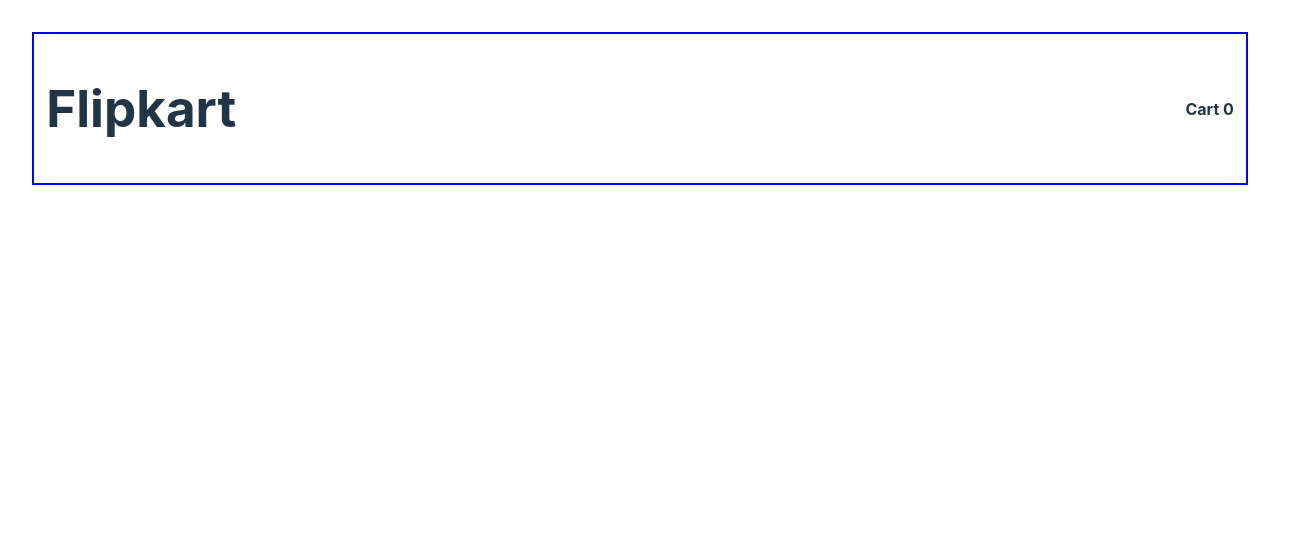
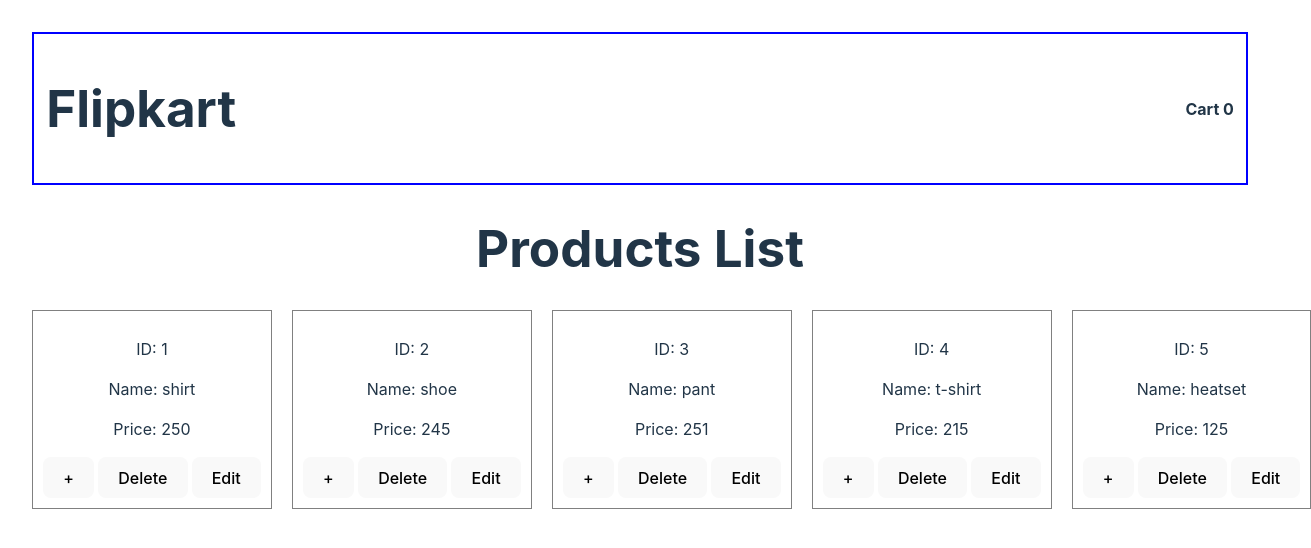
Before and after one commit to Anburaj07/React-with-reduxjs-toolkit, a React (Vite) app in the folder react_with_reduxjs_toolkit/: page / in a window 1280 px wide. Shown: the top 548 px of the page, 1311 px wide, since content can reach past the window. Built offline with nearby package versions, Linux system fonts and the light colour scheme.

Commit message:
created products list

```diff
--- a/react_with_reduxjs_toolkit/src/components/Product.jsx
+++ b/react_with_reduxjs_toolkit/src/components/Product.jsx
@@ -8,6 +8,7 @@
       <p>Name: {name}</p>
       <p>Price: {price}</p>
       <div>
+        <button>+</button>
         <button> Delete</button>
         <button> Edit</button>
       </div>
@@ -22,5 +23,6 @@
   padding: 10px;
   div {
     display: flex;
+    gap: 4px;
   }
 `;
--- a/react_with_reduxjs_toolkit/src/components/Products.jsx
+++ b/react_with_reduxjs_toolkit/src/components/Products.jsx
@@ -1,22 +1,31 @@
-import React from 'react'
+import React from "react";
+import Product from "./Product";
+import styled from "styled-components";
 
-const productList=[
-    {id:1,name:"shirt",price:250},
-    {id:2,name:"shoe",price:245},
-    {id:3,name:"pant",price:251},
-    {id:4,name:"t-shirt",price:215},
-    {id:5,name:"heatset",price:125}
+const productList = [
+  { id: 1, name: "shirt", price: 250 },
+  { id: 2, name: "shoe", price: 245 },
+  { id: 3, name: "pant", price: 251 },
+  { id: 4, name: "t-shirt", price: 215 },
+  { id: 5, name: "heatset", price: 125 },
 ];
 
 const Products = () => {
-
   return (
     <div>
-        {productList.map((product)=>(
-            <div></div>
+        <h1>Products List</h1>
+      <WRAPPER>
+        {productList.map((product) => (
+          <Product key={product.id} {...product}  />
         ))}
+      </WRAPPER>
     </div>
-  )
-}
+  );
+};
 
-export default Products
+export default Products;
+
+const WRAPPER = styled.div`
+  display: flex;
+  gap: 20px;
+`;
--- a/react_with_reduxjs_toolkit/src/index.css
+++ b/react_with_reduxjs_toolkit/src/index.css
@@ -42,7 +42,7 @@
   font-size: 1em;
   font-weight: 500;
   font-family: inherit;
-  background-color: #1a1a1a;
+  background-color: rgb(13, 21, 137);
   cursor: pointer;
   transition: border-color 0.25s;
 }
```
Also changed, not shown: react_with_reduxjs_toolkit/src/pages/Homepage.jsx (+3 -4 lines), react_with_reduxjs_toolkit/src/redux/store.js (added).
